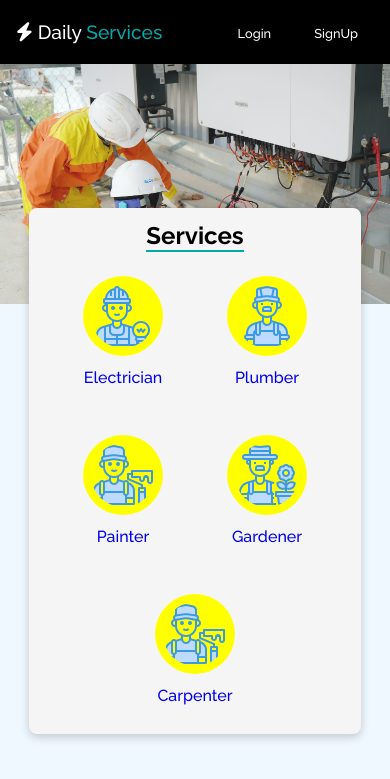
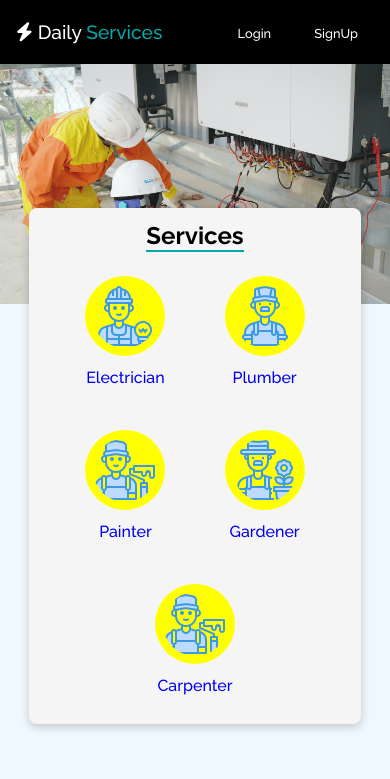
Before and after one commit to rutikgagare/dailyServicse, a PHP site: page / in a window 390 px wide. Shown: the top 779 px of the page. Run offline with PHP 8.4, Linux system fonts and the light colour scheme; some libraries are stand-ins or nearby versions.

Commit message:
service styling

```diff
--- a/style.css
+++ b/style.css
@@ -198,4 +198,8 @@ a{
     .nav ul{
         gap: 0.7rem;
     }
+
+    .services__inner{
+        gap: 0.7rem;
+    }
 }
```
